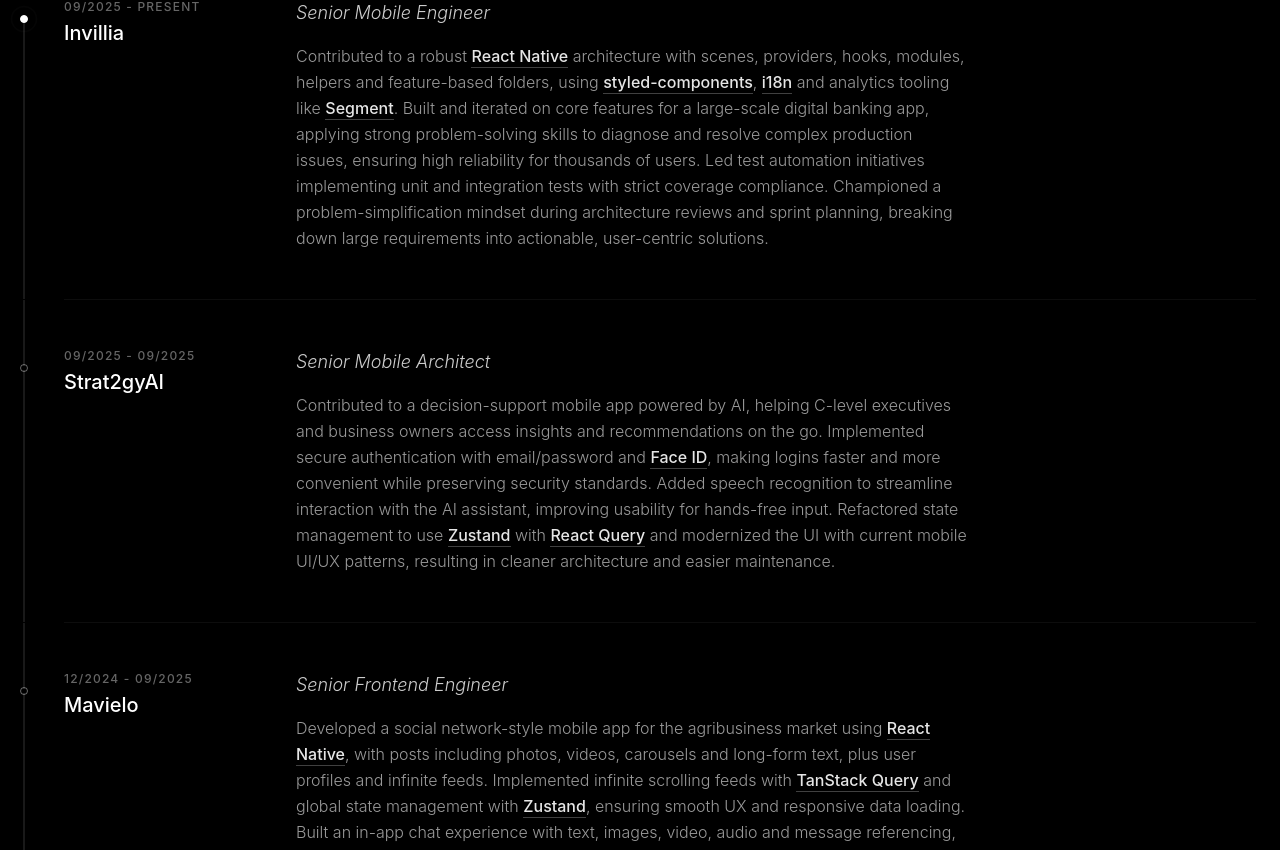
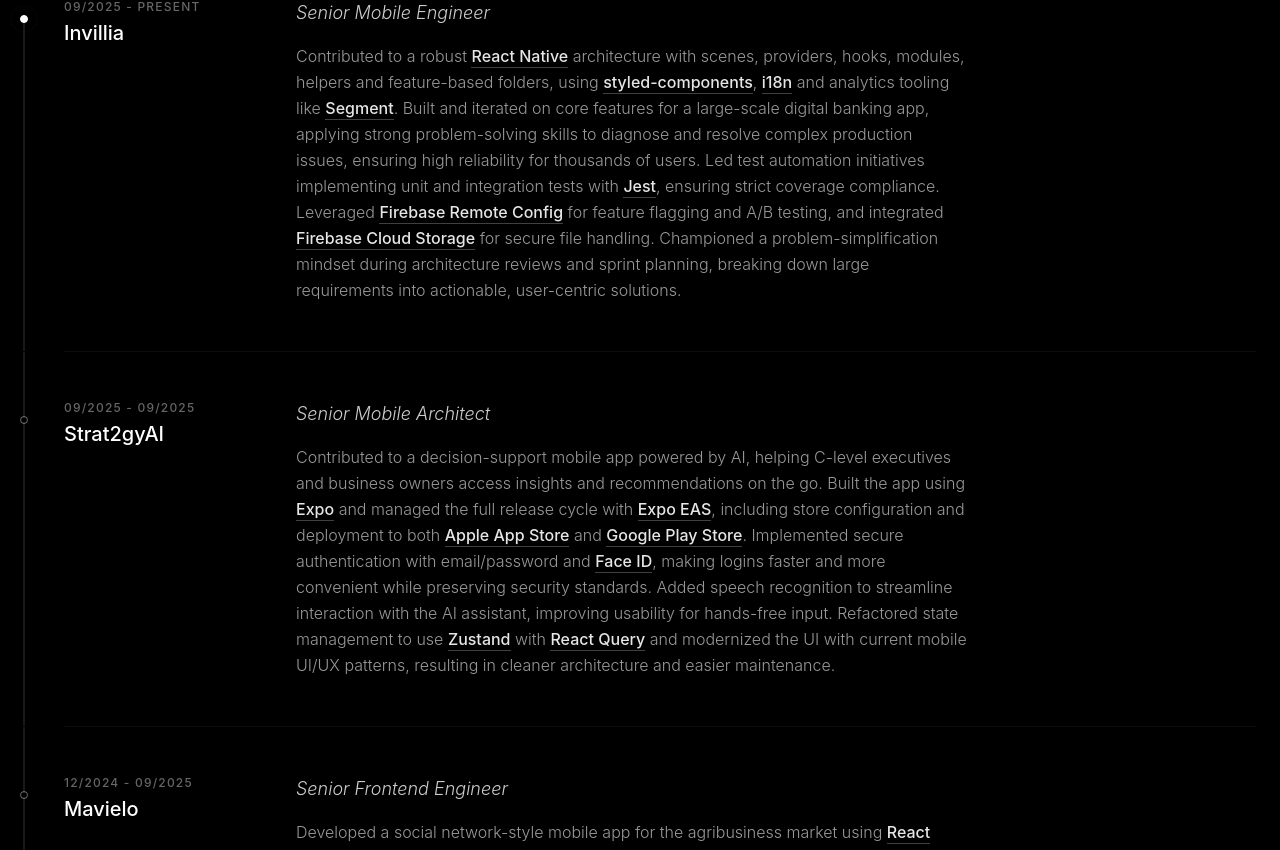
Before and after one commit to mitchelson/portifolio, a React (Vite) app: page / in a window 1280 px wide. Shown: the part 1050-1900 px from the top of the page. Built offline with nearby package versions, Linux system fonts and the light colour scheme.

Commit message:
feat: add new keywords to highlighter and update experience descriptions
Add new terms and update descriptions with relevant technologies.

Co-authored-by: Mitchelson <19330404+mitchelson@users.noreply.github.com>

```diff
--- a/src/features/experience/HighlightedText.tsx
+++ b/src/features/experience/HighlightedText.tsx
@@ -21,9 +21,16 @@ const KEYWORDS = [
   'TanStack Query',
   'styled-components',
   'framer-motion',
+  // Expo ecosystem
+  'Expo',
+  'Expo EAS',
+  // Testing
+  'Jest',
   // Infra & tools
   'Socket.IO',
   'Firebase',
+  'Firebase Remote Config',
+  'Firebase Cloud Storage',
   'Segment',
   'Sentry',
   'UXCam',
@@ -32,6 +39,13 @@ const KEYWORDS = [
   'CI/CD',
   'Xcode',
   'Gradle',
+  'n8n',
+  // CMS & LMS
+  'Joomla',
+  'Moodle',
+  // Stores
+  'Apple App Store',
+  'Google Play Store',
   // Payments
   'Stripe',
   'Apple Pay',
--- a/src/features/i18n/i18n.ts
+++ b/src/features/i18n/i18n.ts
@@ -40,12 +40,12 @@ const resources = {
       },
       experience: {
         title: "Professional Experience",
-        invillia: "Contributed to a robust React Native architecture with scenes, providers, hooks, modules, helpers and feature-based folders, using styled-components, i18n and analytics tooling like Segment. Built and iterated on core features for a large-scale digital banking app, applying strong problem-solving skills to diagnose and resolve complex production issues, ensuring high reliability for thousands of users. Led test automation initiatives implementing unit and integration tests with strict coverage compliance. Championed a problem-simplification mindset during architecture reviews and sprint planning, breaking down large requirements into actionable, user-centric solutions.",
-        strat2gy: "Contributed to a decision-support mobile app powered by AI, helping C-level executives and business owners access insights and recommendations on the go. Implemented secure authentication with email/password and Face ID, making logins faster and more convenient while preserving security standards. Added speech recognition to streamline interaction with the AI assistant, improving usability for hands-free input. Refactored state management to use Zustand with React Query and modernized the UI with current mobile UI/UX patterns, resulting in cleaner architecture and easier maintenance.",
-        mavielo: "Developed a social network-style mobile app for the agribusiness market using React Native, with posts including photos, videos, carousels and long-form text, plus user profiles and infinite feeds. Implemented infinite scrolling feeds with TanStack Query and global state management with Zustand, ensuring smooth UX and responsive data loading. Built an in-app chat experience with text, images, video, audio and message referencing, enabling rich conversations in real time. Integrated AI-assisted content creation to help users draft and format posts. Also contributed to the company's web presence by building the institutional website in Next.js and enhancing an AI-powered agro assistant web app.",
+        invillia: "Contributed to a robust React Native architecture with scenes, providers, hooks, modules, helpers and feature-based folders, using styled-components, i18n and analytics tooling like Segment. Built and iterated on core features for a large-scale digital banking app, applying strong problem-solving skills to diagnose and resolve complex production issues, ensuring high reliability for thousands of users. Led test automation initiatives implementing unit and integration tests with Jest, ensuring strict coverage compliance. Leveraged Firebase Remote Config for feature flagging and A/B testing, and integrated Firebase Cloud Storage for secure file handling. Championed a problem-simplification mindset during architecture reviews and sprint planning, breaking down large requirements into actionable, user-centric solutions.",
+        strat2gy: "Contributed to a decision-support mobile app powered by AI, helping C-level executives and business owners access insights and recommendations on the go. Built the app using Expo and managed the full release cycle with Expo EAS, including store configuration and deployment to both Apple App Store and Google Play Store. Implemented secure authentication with email/password and Face ID, making logins faster and more convenient while preserving security standards. Added speech recognition to streamline interaction with the AI assistant, improving usability for hands-free input. Refactored state management to use Zustand with React Query and modernized the UI with current mobile UI/UX patterns, resulting in cleaner architecture and easier maintenance.",
+        mavielo: "Developed a social network-style mobile app for the agribusiness market using React Native, with posts including photos, videos, carousels and long-form text, plus user profiles and infinite feeds. Implemented infinite scrolling feeds with TanStack Query and global state management with Zustand, ensuring smooth UX and responsive data loading. Built an in-app chat experience with text, images, video, audio and message referencing, enabling rich conversations in real time. Integrated AI-assisted content creation to help users draft and format posts. Also contributed to the company's web presence by building the institutional website in Next.js, creating automation workflows using n8n, and fixing/enhancing an AI-powered chat website focused on agribusiness.",
         woba: "Rebuilt the core booking flow, improving conversion by 6% and reducing abandonment by around 3% through UX refinements, better validation and clearer error handling. Worked on a React Native real-estate/coworking app used as a corporate benefit, enabling employees to find and book shared desks and meeting rooms. Migrated the app from JavaScript to TypeScript, introduced stronger typing and improved developer experience with React Query and Zustand. Implemented internationalization with i18n for multiple languages, and leveraged analytics tools like Segment, Sentry, and UXCam. Supported CI/CD pipeline on GitHub Actions, managing iOS and Android builds with Xcode and Gradle. Mentored junior and mid-level developers on React Native best practices and applied Clean Architecture principles.",
         pigz: "Led the migration of a high-traffic food delivery app from Flutter to React Native with TypeScript, making key architectural and technology decisions for scalability, performance, and long-term maintainability. Delivered an end-to-end ordering experience including product discovery, cart building and checkout, with real-time order tracking over Socket.IO and live status updates. Engineered platform payments integration implementing secure credit-card, PIX, Apple Pay and Google Pay flows that boosted checkout reliability. Collaborated with web and back-office teams across the ecosystem to keep APIs, events and analytics consistent. Designed REST API architecture and implemented RESTful API integrations for real-time data synchronization.",
-        publicDefender: "Supported the IT department of the state Public Defender's Office, maintaining and enhancing institutional web platforms used by internal teams and the general public. Maintained and updated institutional websites, ensuring content accuracy, uptime and proper functionality for key public-facing services.",
+        publicDefender: "Supported the IT department of the state Public Defender's Office, maintaining and enhancing institutional web platforms used by internal teams and the general public. Maintained and updated institutional websites built with Joomla, ensuring content accuracy, uptime and proper functionality for key public-facing services. Managed online courses and training platforms using Moodle for internal education and professional development programs.",
       },
       nav: {
         experience: "Experience",
@@ -92,12 +92,12 @@ const resources = {
       },
       experience: {
         title: "Experiência Profissional",
-        invillia: "Contribuiu para uma arquitetura robusta em React Native com scenes, providers, hooks, modules, helpers e pastas baseadas em funcionalidades, utilizando styled-components, i18n e ferramentas de analytics como Segment. Desenvolveu recursos principais para um app de banking digital em larga escala, aplicando habilidades de resolução de problemas para diagnosticar e resolver issues complexas em produção, garantindo alta confiabilidade para milhares de usuários. Liderou iniciativas de automação de testes implementando testes unitários e de integração com cobertura rigorosa. Promoveu uma mentalidade de simplificação durante revisões de arquitetura e planejamento de sprints.",
-        strat2gy: "Contribuiu para um app móvel de suporte à decisão impulsionado por IA, ajudando executivos C-level e empresários a acessar insights e recomendações em movimento. Implementou autenticação segura com email/senha e Face ID, tornando logins mais rápidos e convenientes mantendo padrões de segurança. Adicionou reconhecimento de voz para otimizar interação com o assistente de IA, melhorando usabilidade para input hands-free. Refatorou gerenciamento de estado usando Zustand com React Query e modernizou a UI com padrões atuais de UI/UX mobile, resultando em arquitetura mais limpa e fácil manutenção.",
-        mavielo: "Desenvolveu um app móvel estilo rede social para o mercado de agronegócio usando React Native, com posts incluindo fotos, vídeos, carrosséis e texto longo, além de perfis de usuário e feeds infinitos. Implementou feeds com scroll infinito usando TanStack Query e gerenciamento de estado global com Zustand, garantindo UX fluida e carregamento responsivo. Construiu experiência de chat in-app com texto, imagens, vídeo, áudio e referência de mensagens. Integrou criação de conteúdo assistida por IA para ajudar usuários a redigir posts. Também contribuiu para presença web da empresa construindo o site institucional em Next.js e aprimorando um assistente agro powered by IA.",
+        invillia: "Contribuiu para uma arquitetura robusta em React Native com scenes, providers, hooks, modules, helpers e pastas baseadas em funcionalidades, utilizando styled-components, i18n e ferramentas de analytics como Segment. Desenvolveu recursos principais para um app de banking digital em larga escala, aplicando habilidades de resolução de problemas para diagnosticar e resolver issues complexas em produção, garantindo alta confiabilidade para milhares de usuários. Liderou iniciativas de automação de testes implementando testes unitários e de integração com Jest, garantindo cobertura rigorosa. Utilizou Firebase Remote Config para feature flags e testes A/B, e integrou Firebase Cloud Storage para gerenciamento seguro de arquivos. Promoveu uma mentalidade de simplificação durante revisões de arquitetura e planejamento de sprints.",
+        strat2gy: "Contribuiu para um app móvel de suporte à decisão impulsionado por IA, ajudando executivos C-level e empresários a acessar insights e recomendações em movimento. Desenvolveu o app usando Expo e gerenciou todo o ciclo de release com Expo EAS, incluindo configuração das lojas e deploy para Apple App Store e Google Play Store. Implementou autenticação segura com email/senha e Face ID, tornando logins mais rápidos e convenientes mantendo padrões de segurança. Adicionou reconhecimento de voz para otimizar interação com o assistente de IA, melhorando usabilidade para input hands-free. Refatorou gerenciamento de estado usando Zustand com React Query e modernizou a UI com padrões atuais de UI/UX mobile, resultando em arquitetura mais limpa e fácil manutenção.",
+        mavielo: "Desenvolveu um app móvel estilo rede social para o mercado de agronegócio usando React Native, com posts incluindo fotos, vídeos, carrosséis e texto longo, além de perfis de usuário e feeds infinitos. Implementou feeds com scroll infinito usando TanStack Query e gerenciamento de estado global com Zustand, garantindo UX fluida e carregamento responsivo. Construiu experiência de chat in-app com texto, imagens, vídeo, áudio e referência de mensagens. Integrou criação de conteúdo assistida por IA para ajudar usuários a redigir posts. Também contribuiu para presença web da empresa construindo o site institucional em Next.js, criando fluxos de automação usando n8n, e corrigindo/aprimorando um site de chat com IA focado no agronegócio.",
         woba: "Reconstruiu o fluxo principal de reservas, melhorando conversão em 6% e reduzindo abandono em cerca de 3% através de refinamentos de UX, melhor validação e tratamento de erros mais claro. Trabalhou em app React Native de imóveis/coworking usado como benefício corporativo, permitindo funcionários encontrar e reservar mesas compartilhadas e salas de reunião. Migrou o app de JavaScript para TypeScript, introduzindo tipagem mais forte e melhor experiência de desenvolvimento com React Query e Zustand. Implementou internacionalização com i18n para múltiplos idiomas, e utilizou ferramentas de analytics como Segment, Sentry e UXCam. Manteve pipeline de CI/CD no GitHub Actions, gerenciando builds iOS e Android com Xcode e Gradle. Mentorou desenvolvedores júnior e pleno e aplicou princípios de Clean Architecture.",
         pigz: "Liderou a migração de um app de delivery de alto tráfego de Flutter para React Native com TypeScript, tomando decisões arquiteturais e tecnológicas chave para escalabilidade, performance e manutenibilidade a longo prazo. Entregou experiência completa de pedido incluindo descoberta de produtos, carrinho e checkout, com rastreamento em tempo real via Socket.IO e atualizações de status ao vivo. Engenheirou integração de pagamentos implementando fluxos seguros de cartão de crédito, PIX, Apple Pay e Google Pay que aumentaram confiabilidade do checkout. Colaborou com times web e back-office mantendo APIs, eventos e analytics consistentes. Projetou arquitetura REST API e implementou integrações RESTful para sincronização de dados em tempo real.",
-        publicDefender: "Apoiou o departamento de TI da Defensoria Pública do Estado, mantendo e aprimorando plataformas web institucionais usadas por times internos e pelo público geral. Manteve e atualizou sites institucionais, garantindo precisão de conteúdo, uptime e funcionalidade adequada para serviços públicos essenciais.",
+        publicDefender: "Apoiou o departamento de TI da Defensoria Pública do Estado, mantendo e aprimorando plataformas web institucionais usadas por times internos e pelo público geral. Manteve e atualizou sites institucionais construídos com Joomla, garantindo precisão de conteúdo, uptime e funcionalidade adequada para serviços públicos essenciais. Gerenciou cursos online e plataformas de treinamento usando Moodle para educação interna e programas de desenvolvimento profissional.",
       },
       nav: {
         experience: "Experiência",
```
